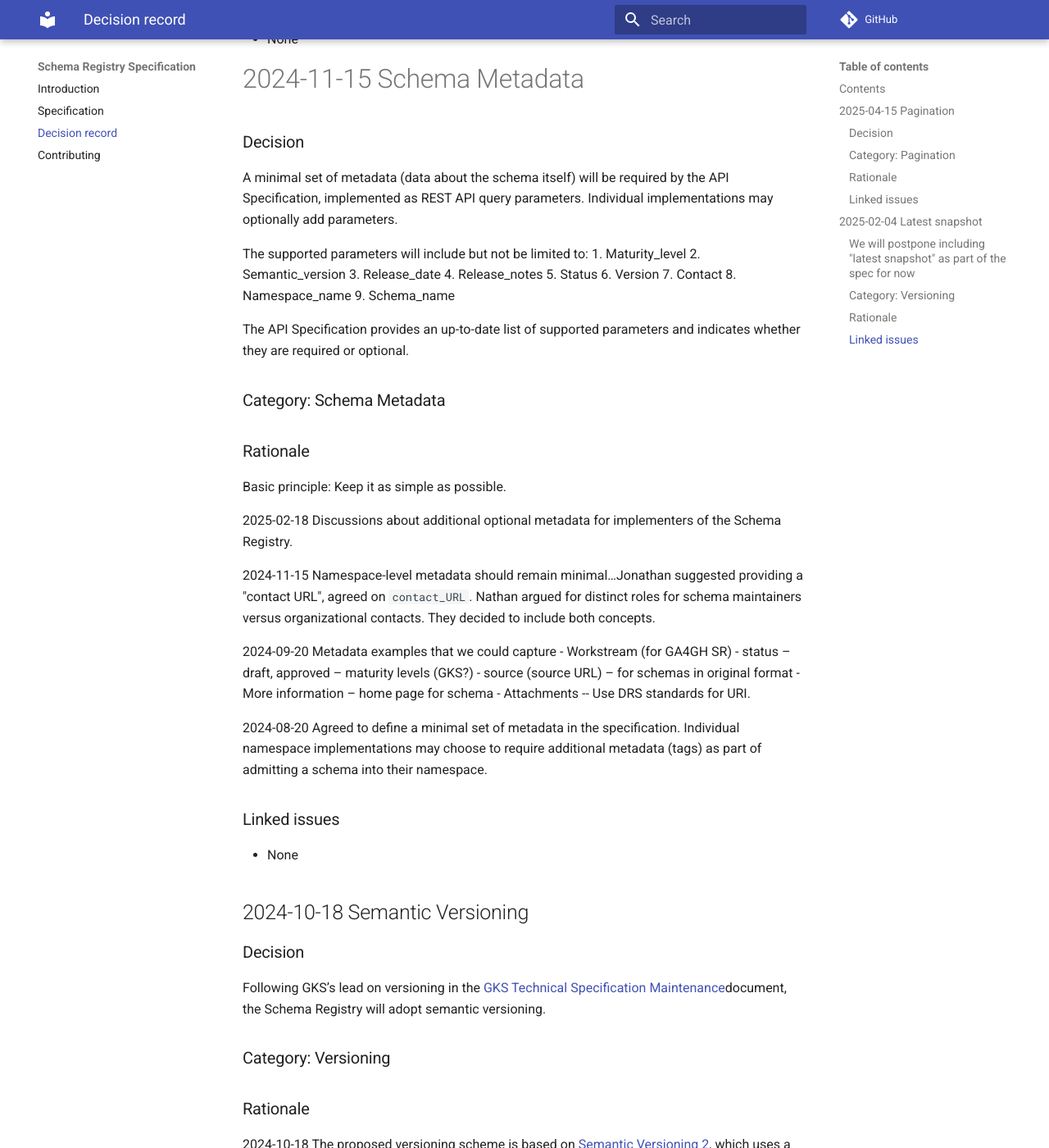
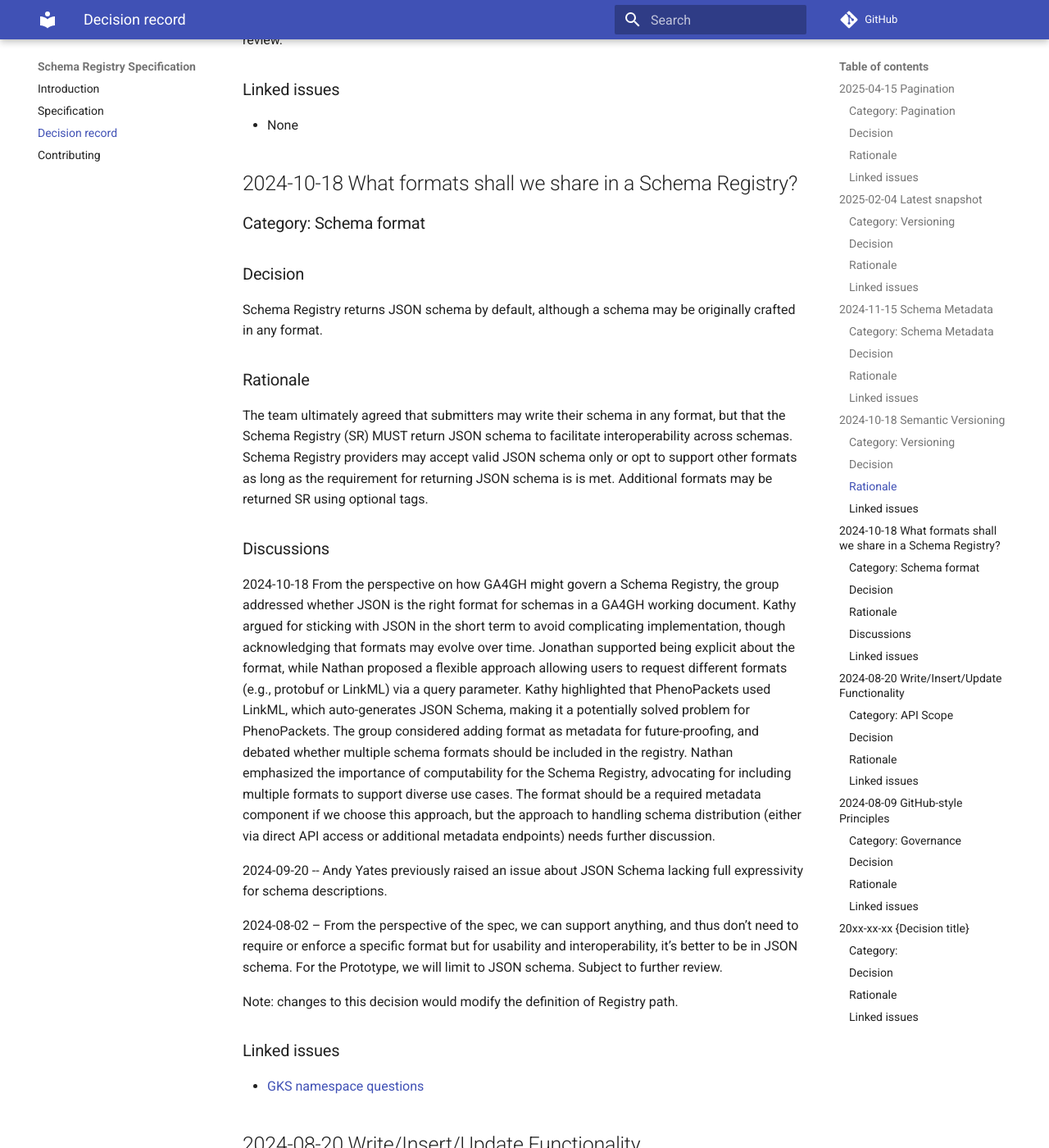
Before and after one commit to ga4gh/schema-registry, an MkDocs documentation site: the page built from docs/decision_record.md, in a window 1280 px wide and 1400 px high, scrolled down 2960 px. Shown: the whole window at 82% size. Built offline with MkDocs 1.6.1 and Material for MkDocs 9.7.7, drawn with Linux system fonts in a browser that asks for light colours; comment, search, counter and statistics services are not loaded; some of the changed text lies outside the part shown.

Commit message:
Update decision_record.md
Removed reference to submission of schemas; removed TOC since Github provides it automatically.

```diff
--- a/docs/decision_record.md
+++ b/docs/decision_record.md
@@ -4,15 +4,12 @@
 
 The key words "MUST", "MUST NOT", "REQUIRED", "SHALL", "SHALL NOT", "SHOULD", "SHOULD NOT", "RECOMMENDED",  "MAY", and "OPTIONAL" in this document are to be interpreted as described in RFC 2119.
 
-## Contents
 
-[TOC]
 ## 2025-04-15 Pagination
+### Category: Pagination
 
 ### Decision
 Include pagination for all endpoints that return a list.
-
-### Category: Pagination
 
 ### Rationale
  Follows GA4GH standard; good form because it allows the user to see the total of results without having to page through to the end.
@@ -22,11 +19,12 @@ Include pagination for all endpoints that return a list.
 
 ## 2025-02-04 Latest snapshot
 
-### We will postpone including "latest snapshot" as part of the spec for now
+### Category: Versioning
+
+### Decision
+Postpone including "latest snapshot" as part of the spec for now
 
 In the `{version}` field of the endpoint that returns a schema content, we will allow `latest`, which will return the latest version, but not other special tags like `1.1.x`, which would return the latest within a specific constraint.
-
-### Category: Versioning
 
 ### Rationale
 Most users will just want `latest`, or a specific version. While there is some utility in a constrained version of the latest, it will add more parsing work. The latest one can just be found from the metadata on the schema which defines that as a property of the metdata. We want to keep the initial spec pretty low key, and adding additional constrained tags like this would add some complexity without a major benefit. We can revisit in the future if we want to make the spec more complex.
@@ -34,7 +32,9 @@ Most users will just want `latest`, or a specific version. While there is some u
 ### Linked issues
 - None
 
-# 2024-11-15 Schema Metadata
+## 2024-11-15 Schema Metadata
+
+### Category: Schema Metadata
 
 ### Decision
 A minimal set of metadata (data about the schema itself) will be required by the API Specification, implemented as REST API query parameters.  Individual implementations may optionally add parameters.
@@ -72,17 +70,17 @@ Metadata examples that we could capture
 - Attachments -- Use DRS standards for URI.
 
 2024-08-20
-Agreed to define a minimal set of metadata in the specification.  Individual namespace implementations may choose to require additional metadata (tags) as part of admitting a schema into their namespace.
+Agreed to define a minimal set of metadata in the specification.  Individual namespace implementations MAY choose to require additional metadata (tags) as part of admitting a schema into their namespace.
 
 ### Linked issues
 - None
 
 ## 2024-10-18 Semantic Versioning
 
+### Category: Versioning
+
 ### Decision
 Following GKS’s lead on versioning in the [GKS Technical Specification Maintenance](https://docs.google.com/document/d/1pqxeB9abRpLe0j6PiRBjmPYPKO9URyBY2QYVcyqO-m8/edit?tab=t.0#heading=h.42y3vv3v3vb)document, the Schema Registry will adopt semantic versioning.
-
-### Category: Versioning
 
 ### Rationale
 2024-10-18
@@ -94,18 +92,17 @@ For initial Spec and Prototype, we will not implement the Pre-release naming.  S
 - None
 
 ## 2024-10-18 What formats shall we share in a Schema Registry?
+### Category: Schema format
 
 ### Decision
-Schema Registry requires submission of a JSON schema version, although a schema may be originally crafted in any format.
-
-### : Schema format
+Schema Registry returns JSON schema by default, although a schema may be originally crafted in any format.
 
 ### Rationale
-The team ultimately agreed that submitters may write their schema in any format, but that the Schema Registry (SR) should require a JSON schema version to facilitate interoperability across schemas.  Additional formats may be returned from the SR using optional tags.
+The team ultimately agreed that submitters may write their schema in any format, but that the Schema Registry (SR) MUST return JSON schema to facilitate interoperability across schemas.  Schema Registry providers may accept valid JSON schema only or opt to support other formats as long as the requirement for returning JSON schema is is met.  Additional formats may be returned SR using optional tags.
 
 ### Discussions
 2024-10-18
-The group addressed whether JSON is the right format for schemas in a GA4GH working document. Kathy argued for sticking with JSON in the short term to avoid complicating implementation, though acknowledging that formats may evolve over time. Jonathan supported being explicit about the format, while Nathan proposed a flexible approach allowing users to request different formats (e.g., protobuf or LinkML) via a query parameter. Kathy highlighted that PhenoPackets used LinkML, which auto-generates JSON Schema, making it a potentially solved problem for PhenoPackets.
+From the perspective on how GA4GH might govern a Schema Registry, the group addressed whether JSON is the right format for schemas in a GA4GH working document. Kathy argued for sticking with JSON in the short term to avoid complicating implementation, though acknowledging that formats may evolve over time. Jonathan supported being explicit about the format, while Nathan proposed a flexible approach allowing users to request different formats (e.g., protobuf or LinkML) via a query parameter. Kathy highlighted that PhenoPackets used LinkML, which auto-generates JSON Schema, making it a potentially solved problem for PhenoPackets.
 The group considered adding format as metadata for future-proofing, and debated whether multiple schema formats should be included in the registry. Nathan emphasized the importance of computability for the Schema Registry, advocating for including multiple formats to support diverse use cases. The format should be a required metadata component if we choose this approach, but the approach to handling schema distribution (either via direct API access or additional metadata endpoints) needs further discussion.
 
 2024-09-20 -- Andy Yates previously raised an issue about JSON Schema lacking full expressivity for schema descriptions.
@@ -119,11 +116,11 @@ Note: changes to this decision would modify the definition of Registry path.
 
 
 ## 2024-08-20 Write/Insert/Update Functionality
+### Category: API Scope
 
 ### Decision
 Write/Insert/Update out-of-scope for the API
 
-### Category: API Scope
 
 ### Rationale
 The Schema Registry API is intended to facilitate finding and sharing schemas while allowing schema and repository implementers the freedom to set their own governance rules and manage user access.   While implementations need a method for inserting schemas, the specification itself should only standardize the reading and sharing aspects, not the insertion process.
@@ -141,11 +138,11 @@ Possible back-ends for schema collections
 - None
 
 ## 2024-08-09 GitHub-style Principles
+### Category: Governance
 
 ### Decision
 The API Specification will follow a GitHub-style governance model (self-registered "organization" namespaces) combined with unique identifiers that include the organization ID.
 
-### Category: Governance
 
 ### Rationale
 Basic Principle: Keep it as simple as possible.
@@ -160,11 +157,11 @@ Advantages of GitHub-style model:
 - None
 
 ## 20xx-xx-xx {Decision title}
+### Category:
 
 ### Decision
 {Decision text}
 
-### Category:
 
 ### Rationale
 {Rationale text}
```
Also changed, not shown: other parts of docs/decision_record.md (+0 -2 lines).
